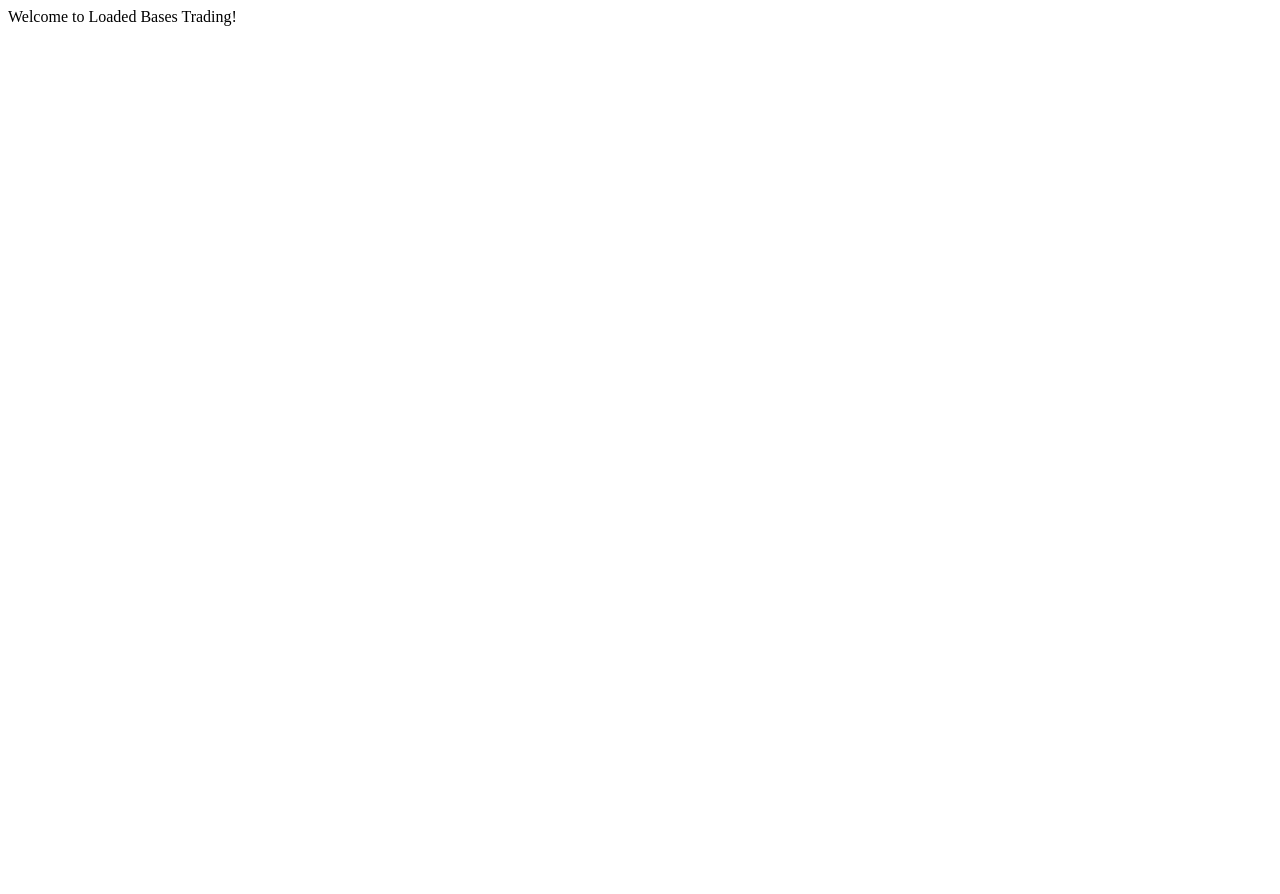
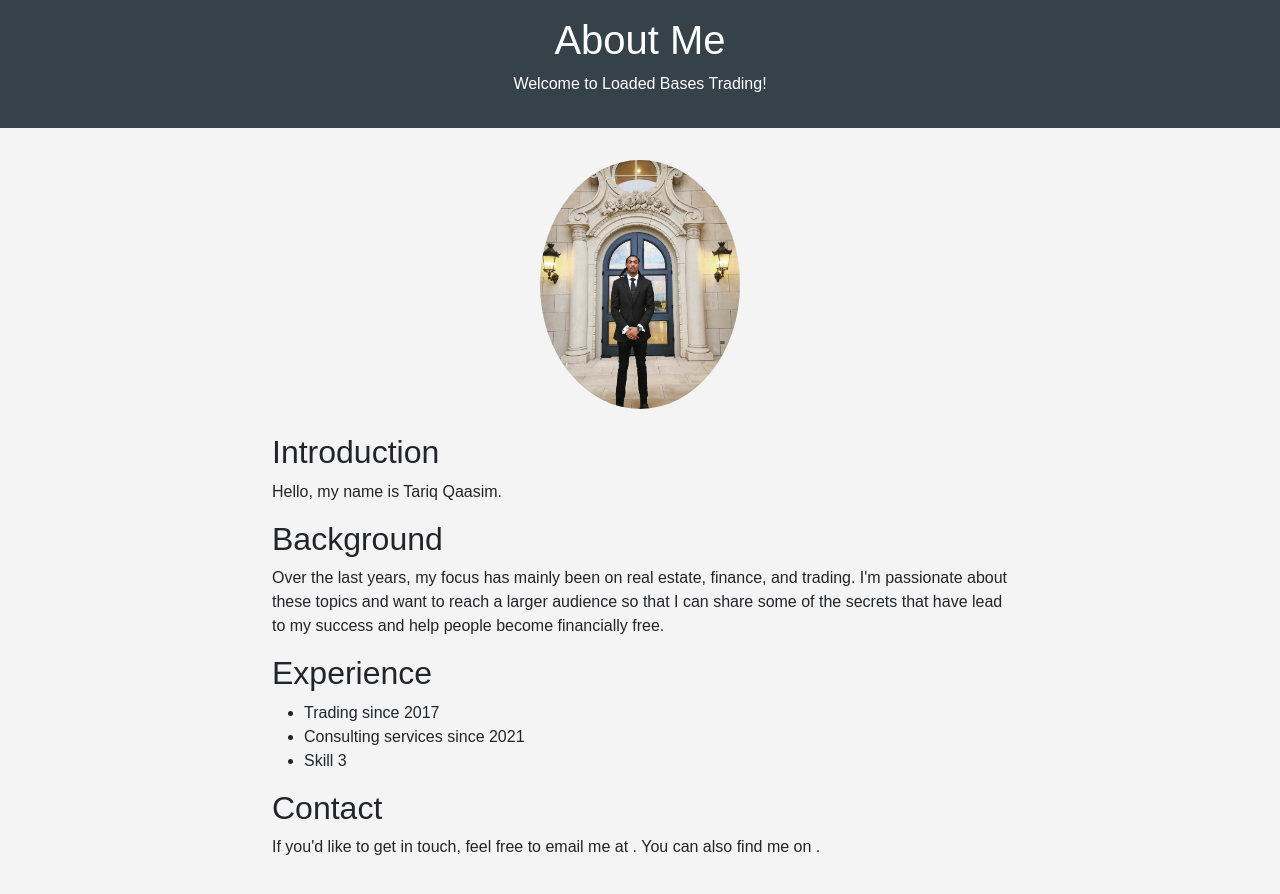
Before and after one commit to Loaded-Bases-Trading/loaded-bases-trading.github.io, a plain HTML site: page index.html in a window 1280 px wide. Before the commit the page ends 800 px from the top, so only its background shows below. Drawn offline with nearby package versions, Linux system fonts and the light colour scheme.

Commit message:
Update index.html

```diff
--- a/index.html
+++ b/index.html
@@ -1 +1,60 @@
-Welcome to Loaded Bases Trading!
+<!DOCTYPE html>
+<html lang="en">
+<head>
+    <meta charset="UTF-8">
+    <meta name="viewport" content="width=device-width, initial-scale=1.0">
+    <title>About Me</title>
+    <link rel="stylesheet" href="https://cdn.jsdelivr.net/npm/bootstrap@5.3.0/dist/css/bootstrap.min.css">
+    <style>
+        body {
+            font-family: Arial, sans-serif;
+            background-color: #f4f4f4;
+        }
+        header {
+            background-color: #35424a;
+            color: white;
+            text-align: center;
+            padding: 1em;
+        }
+        .container {
+            max-width: 800px;
+            margin: 0 auto;
+            padding: 2em;
+        }
+    </style>
+</head>
+<body>
+<head>
+    <meta charset="UTF-8">
+    <meta name="viewport" content="width=device-width, initial-scale=1.0">
+    <title>Loaded Bases Trading</title>
+</head>
+
+    <header>
+        <h1>About Me</h1>
+        <p>Welcome to Loaded Bases Trading!</p>
+    </header>
+    <div class="container">
+        <div class="text-center">
+            <img src="profile.jpg" alt="Tariq Qaasim" class="img-fluid rounded-circle" style="max-width: 200px;">
+        </div>
+
+        <h2 class="mt-4">Introduction</h2>
+        <p>Hello, my name is Tariq Qaasim.</p>
+
+        <h2>Background</h2>
+        <p>Over the last years, my focus has mainly been on real estate, finance, and trading. I'm passionate about these topics and want to reach a larger audience so that I can share some of the secrets that have lead to my success and help people become financially free.</p>
+
+        <h2>Experience</h2>
+	<ul>
+            <li>Trading since 2017</li>
+            <li>Consulting services since 2021</li>
+            <li>Skill 3</li>
+        </ul>
+
+        <h2>Contact</h2>
+        <p>If you'd like to get in touch, feel free to email me at . You can also find me on .</p>
+    </div>
+    <script src="https://cdn.jsdelivr.net/npm/bootstrap@5.3.0/dist/js/bootstrap.bundle.min.js"></script>
+</body>
+</html>
```
